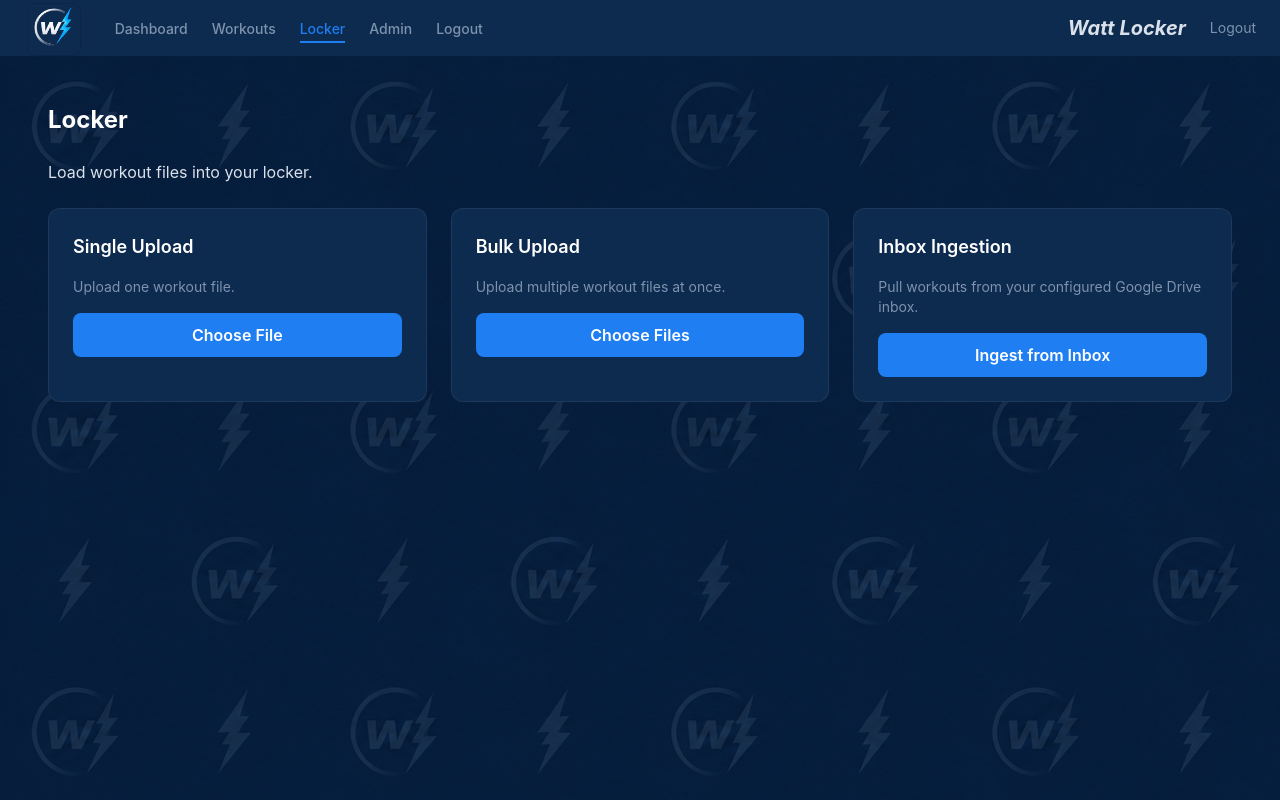
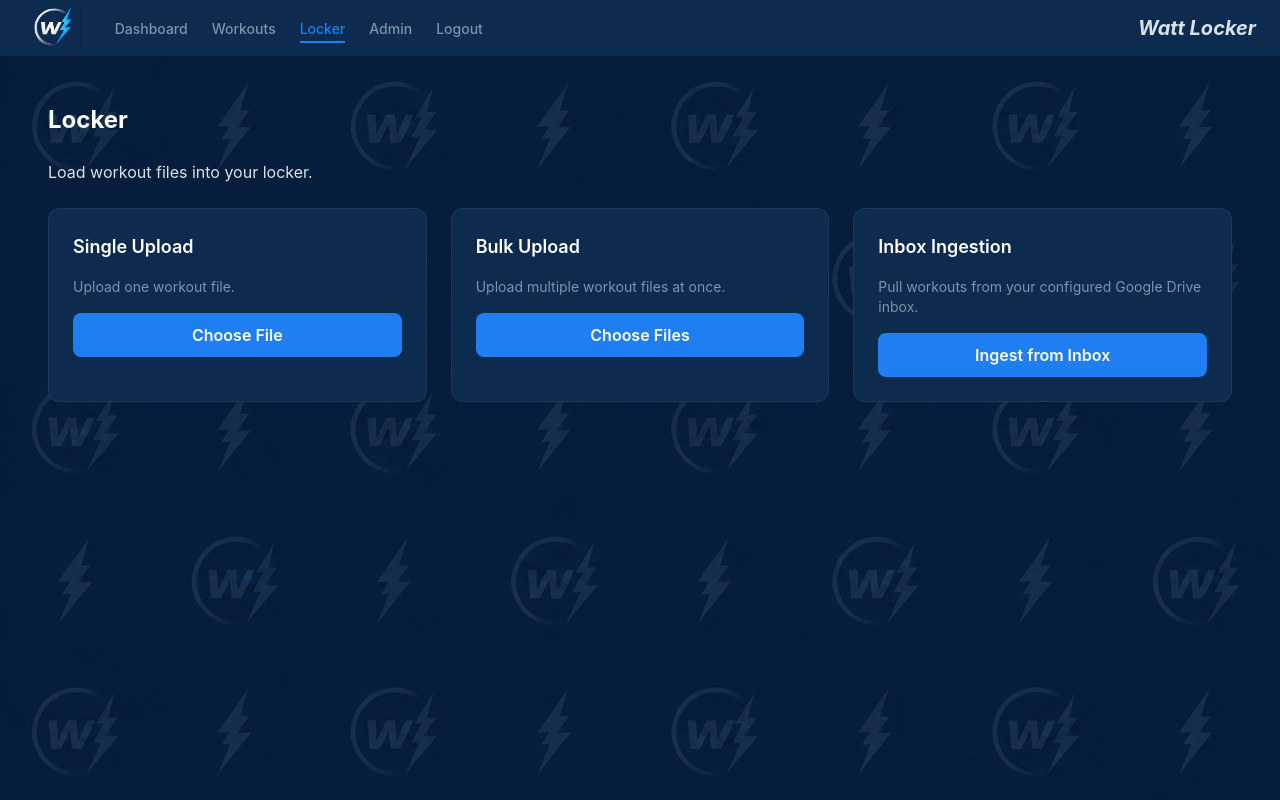
Before and after one commit to a951racer/watt-locker-ui, a React (Vite) app: page /locker in a window 1280 px wide. Built offline with nearby package versions, Linux system fonts and the light colour scheme; no server answers; sample sign-in values are in the browser's storage.

Commit message:
Remove duplicate logout button from navbar
Closes #18

```diff
--- a/src/components/NavigationBar.tsx
+++ b/src/components/NavigationBar.tsx
@@ -61,13 +61,6 @@ export default function NavigationBar() {
       <span className="ml-auto text-lightSilver italic text-xl font-bold">
         Watt Locker
       </span>
-
-      <button
-        onClick={handleLogout}
-        className="ml-6 text-sm text-softFog hover:text-pureWhite transition-colors"
-      >
-        Logout
-      </button>
     </nav>
   );
 }
```
